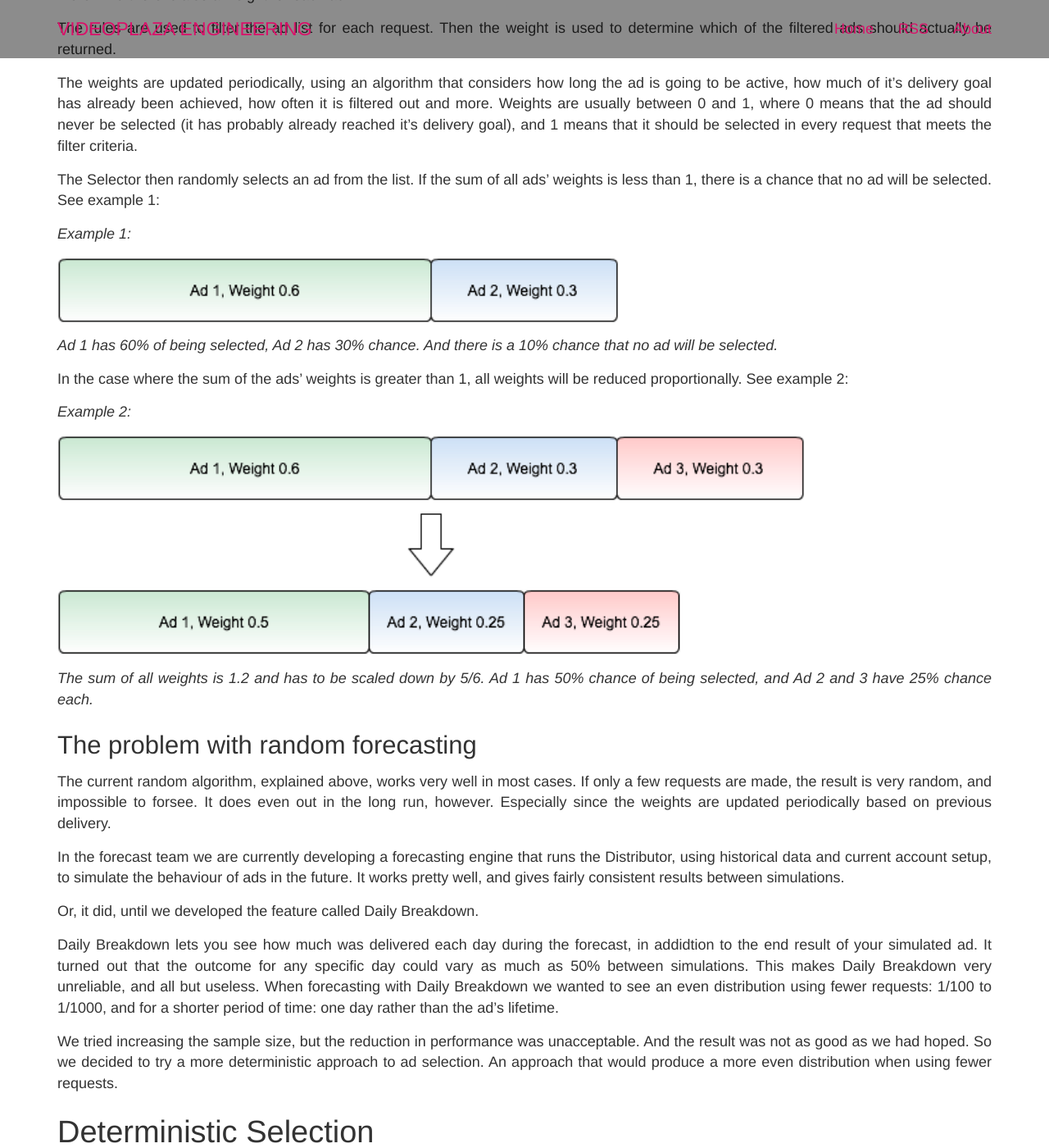
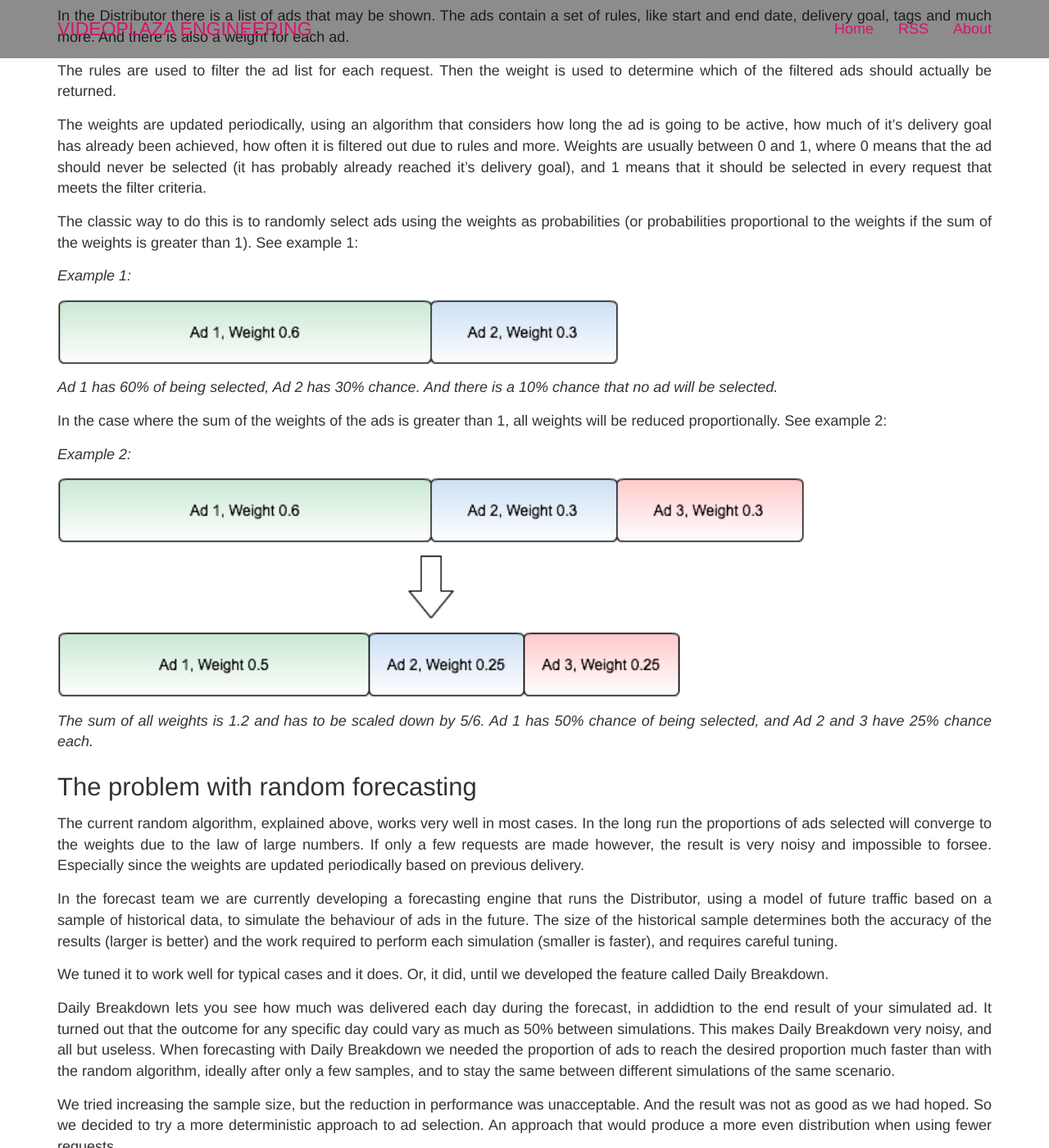
Before and after one commit to videoplaza/videoplaza.github.io, a Jekyll site: the page built from _posts/2015-03-26-deterministic-distribution.markdown, in a window 1280 px wide and 1400 px high, scrolled down 1236 px. Shown: the whole window at 82% size. Built offline with Jekyll 4.4.1, drawn with Linux system fonts in a browser that asks for light colours; nearby versions of some CDN libraries; some of the changed text lies outside the part shown.

Commit message:
Edit intro again

```diff
--- a/_posts/2015-03-26-deterministic-distribution.markdown
+++ b/_posts/2015-03-26-deterministic-distribution.markdown
@@ -13,8 +13,7 @@
   p { text-align: justify; text-justify: inter-word; }
 </style>
 
-The distribution algorithm is one of the most central in the Videoplaza ad server. This article will describe how the random and new deterministic algorithms work, why it needs to change, and what the up- and down-sides are with deterministic distribution.
-
+Selecting which ads to show at any given time is the core task of any ad serving software. It involves satifying complex rules and priorities, integrating with third parties and delivering campaigns in the correct pace according to their schedule. At Videoplaza, we divide this problem into two parts: first we estimate the required relative frequency of each ad (distribution) and the we pick ads in a manner which yields this distribution (ad selection).
 
 ### Introduction
 
@@ -22,7 +21,7 @@
 
 <img src="/images/deterministic-distribution/ad-serving.png" title="The pink dude is probably you" alt="Ad serving diagram" width="80%">
 
-A Karbon User, usually a sales person at a cable network or something similar, has sold some ad space to an advertiser. She uploads an ad in the Karbon UI, and adds a bunch of rules according to the deal with the advertiser. The rules usually contain a date span, in what context the ad is allowed, and how many times the ad should be shown (called Impressions). The ad is then saved to an entity store, where other parts of the ad server can access it.
+A Karbon User has typically made a deal with an advertiser to show an ad a certain number of times during a period of time. She uploads the ad in the Karbon UI, and adds rules according to the deal with the advertiser. The rules usually contain a date span, in what context the ad is allowed, and how many times the ad should be shown (called an impression goal). The ad is then saved to a database, where other parts of the ad server can access it.
 
 At some point a TV viewer watches a show that is supported by ads. At every point where there is supposed to be an ad (usually at the start, mid-way and end of the show) the Ad Player makes a request to the Distributor for a list of ads. The Distributor figures out which ads to show (this is called a Selection, more on this later), and returns them to the Ad Player. As the Ad Player plays the ads, it also records every ad that is shown, every Impression, in the Delivery Metrics store. These Impressions are then used to calculate which ads should be shown next.
 
@@ -32,9 +31,9 @@
 
 The rules are used to filter the ad list for each request. Then the weight is used to determine which of the filtered ads should actually be returned.
 
-The weights are updated periodically, using an algorithm that considers how long the ad is going to be active, how much of it’s delivery goal has already been achieved, how often it is filtered out and more. Weights are usually between 0 and 1, where 0 means that the ad should never be selected (it has probably already reached it’s delivery goal), and 1 means that it should be selected in every request that meets the filter criteria.
+The weights are updated periodically, using an algorithm that considers how long the ad is going to be active, how much of it’s delivery goal has already been achieved, how often it is filtered out due to rules and more. Weights are usually between 0 and 1, where 0 means that the ad should never be selected (it has probably already reached it’s delivery goal), and 1 means that it should be selected in every request that meets the filter criteria.
 
-The Selector then randomly selects an ad from the list. If the sum of all ads’ weights is less than 1, there is a chance that no ad will be selected. See example 1:
+The classic way to do this is to randomly select ads using the weights as probabilities (or probabilities proportional to the weights if the sum of the weights is greater than 1). See example 1:
 
 *Example 1:*
 
@@ -42,7 +41,7 @@
 
 *Ad 1 has 60% of being selected, Ad 2 has 30% chance. And there is a 10% chance that no ad will be selected.*
 
-In the case where the sum of the ads’ weights is greater than 1, all weights will be reduced proportionally. See example 2:
+In the case where the sum of the weights of the ads is greater than 1, all weights will be reduced proportionally. See example 2:
 
 *Example 2:*
 
@@ -53,13 +52,13 @@
 
 ### The problem with random forecasting
 
-The current random algorithm, explained above, works very well in most cases. If only a few requests are made, the result is very random, and impossible to forsee. It does even out in the long run, however. Especially since the weights are updated periodically based on previous delivery.
+The current random algorithm, explained above, works very well in most cases. In the long run the proportions of ads selected will converge to the weights due to the law of large numbers. If only a few requests are made however, the result is very noisy and impossible to forsee. Especially since the weights are updated periodically based on previous delivery.
 
-In the forecast team we are currently developing a forecasting engine that runs the Distributor, using historical data and current account setup, to simulate the behaviour of ads in the future. It works pretty well, and gives fairly consistent results between simulations.
+In the forecast team we are currently developing a forecasting engine that runs the Distributor, using a model of future traffic based on a sample of historical data, to simulate the behaviour of ads in the future. The size of the historical sample determines both the accuracy of the results (larger is better) and the work required to perform each simulation (smaller is faster), and requires careful tuning.
 
-Or, it did, until we developed the feature called Daily Breakdown.
+We tuned it to work well for typical cases and it does. Or, it did, until we developed the feature called Daily Breakdown.
 
-Daily Breakdown lets you see how much was delivered each day during the forecast, in addidtion to the end result of your simulated ad. It turned out that the outcome for any specific day could vary as much as 50% between simulations. This makes Daily Breakdown very unreliable, and all but useless. When forecasting with Daily Breakdown we wanted to see an even distribution using fewer requests: 1/100 to 1/1000, and for a shorter period of time: one day rather than the ad’s lifetime.
+Daily Breakdown lets you see how much was delivered each day during the forecast, in addidtion to the end result of your simulated ad. It turned out that the outcome for any specific day could vary as much as 50% between simulations. This makes Daily Breakdown very noisy, and all but useless. When forecasting with Daily Breakdown we needed the proportion of ads to reach the desired proportion much faster than with the random algorithm, ideally after only a few samples, and to stay the same between different simulations of the same scenario.
 
 We tried increasing the sample size, but the reduction in performance was unacceptable. And the result was not as good as we had hoped. So we decided to try a more deterministic approach to ad selection. An approach that would produce a more even distribution when using fewer requests.
 
```
